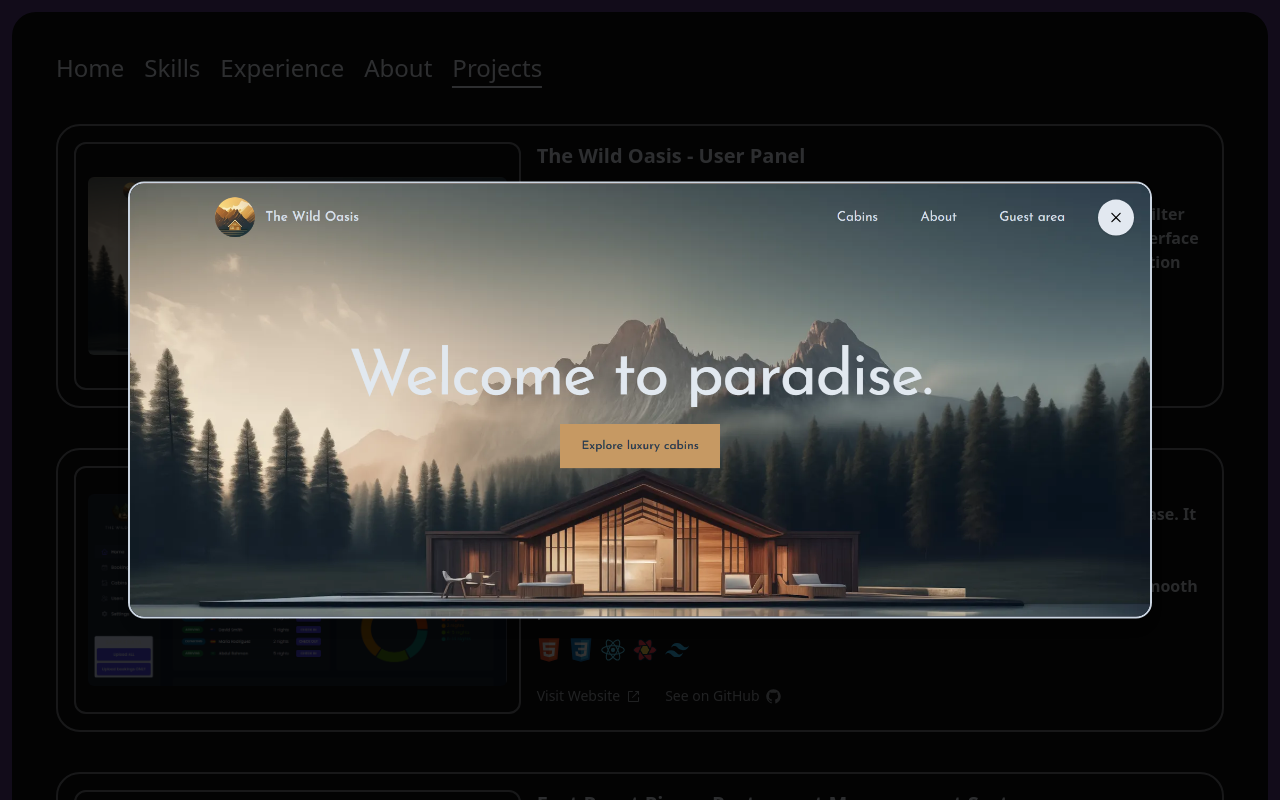
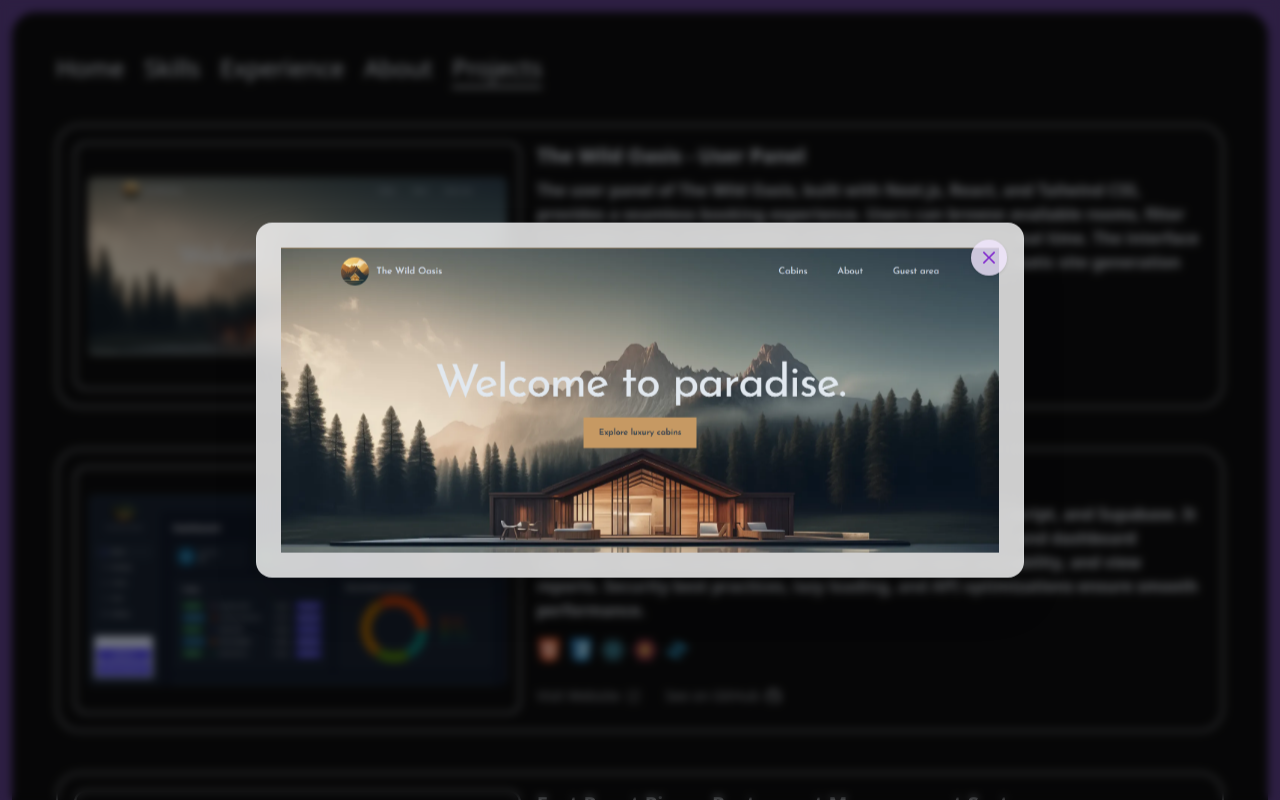
Before and after one commit to ehsanmehrjoo/Portfolio-my, a React (Vite) app: page /projects in a window 1280 px wide. Both pictures are taken after a click on the button 297 px from the left and 265 px from the top of the page. Shown: the top 800 px of the page. Built offline with nearby package versions, Linux system fonts and the light colour scheme.

Commit message:
Enhance Dialog component with light gradient background, purple accents, and refined typography

```diff
--- a/src/components/ui/dialog.tsx
+++ b/src/components/ui/dialog.tsx
@@ -19,7 +19,7 @@ const DialogOverlay = React.forwardRef<
   <DialogPrimitive.Overlay
     ref={ref}
     className={cn(
-      "fixed inset-0 z-50 bg-black/80  data-[state=open]:animate-in data-[state=closed]:animate-out data-[state=closed]:fade-out-0 data-[state=open]:fade-in-0",
+      "fixed inset-0 z-50 bg-black/50 backdrop-blur-sm data-[state=open]:animate-in data-[state=closed]:animate-out data-[state=closed]:fade-out-0 data-[state=open]:fade-in-0 duration-300",
       className
     )}
     {...props}
@@ -36,15 +36,18 @@ const DialogContent = React.forwardRef<
     <DialogPrimitive.Content
       ref={ref}
       className={cn(
-        "fixed left-[50%] top-[50%] z-50 grid w-full sm:min-w-[80%] max-h-[90%] max-w-lg translate-x-[-50%] translate-y-[-50%] gap-4 border-2 shadow-lg duration-200 data-[state=open]:animate-in data-[state=closed]:animate-out data-[state=closed]:fade-out-0 data-[state=open]:fade-in-0 data-[state=closed]:zoom-out-95 data-[state=open]:zoom-in-95 data-[state=closed]:slide-out-to-left-1/2 data-[state=closed]:slide-out-to-top-[48%] data-[state=open]:slide-in-from-left-1/2 data-[state=open]:slide-in-from-top-[48%] sm:rounded-2xl border-slate-300 bg-slate-950 lg:container !p-0 overflow-hidden",
+        "fixed left-[50%] top-[50%] z-50 grid w-full max-w-md sm:max-w-lg md:max-w-3xl max-h-[90vh] translate-x-[-50%] translate-y-[-50%] gap-6 border border-gray-200/30 bg-white/80 backdrop-blur-md rounded-2xl p-6 shadow-2xl duration-300 data-[state=open]:animate-in data-[state=closed]:animate-out data-[state=closed]:fade-out-0 data-[state=open]:fade-in-0 data-[state=closed]:zoom-out-95 data-[state=open]:zoom-in-95 data-[state=closed]:slide-out-to-left-1/2 data-[state=closed]:slide-out-to-top-[48%] data-[state=open]:slide-in-from-left-1/2 data-[state=open]:slide-in-from-top-[48%] overflow-auto",
         className
       )}
       {...props}
     >
       {children}
       <DialogPrimitive.Close className="absolute right-4 top-4">
-        <Button size="icon" className="rounded-full">
-          <Cross2Icon className="h-4 w-4 text-black" />
+        <Button
+          size="icon"
+          className="rounded-full bg-purple-100/80 hover:bg-purple-200/90 text-purple-700 hover:text-purple-900 transition-all duration-200 transform hover:scale-110"
+        >
+          <Cross2Icon className="h-5 w-5" />
           <span className="sr-only">Close</span>
         </Button>
       </DialogPrimitive.Close>
@@ -59,7 +62,7 @@ const DialogHeader = ({
 }: React.HTMLAttributes<HTMLDivElement>) => (
   <div
     className={cn(
-      "flex flex-col space-y-1.5 text-center sm:text-left",
+      "flex flex-col space-y-3 text-center sm:text-left",
       className
     )}
     {...props}
@@ -73,7 +76,7 @@ const DialogFooter = ({
 }: React.HTMLAttributes<HTMLDivElement>) => (
   <div
     className={cn(
-      "flex flex-col-reverse sm:flex-row sm:justify-end sm:space-x-2",
+      "flex flex-col-reverse sm:flex-row sm:justify-end sm:space-x-4 gap-3",
       className
     )}
     {...props}
@@ -88,7 +91,7 @@ const DialogTitle = React.forwardRef<
   <DialogPrimitive.Title
     ref={ref}
     className={cn(
-      "text-lg font-semibold leading-none tracking-tight",
+      "text-xl sm:text-2xl font-bold text-gray-900 tracking-tight",
       className
     )}
     {...props}
@@ -102,7 +105,7 @@ const DialogDescription = React.forwardRef<
 >(({ className, ...props }, ref) => (
   <DialogPrimitive.Description
     ref={ref}
-    className={cn("text-sm text-slate-500 dark:text-slate-400", className)}
+    className={cn("text-base sm:text-lg text-gray-700 leading-relaxed", className)}
     {...props}
   />
 ));
```
